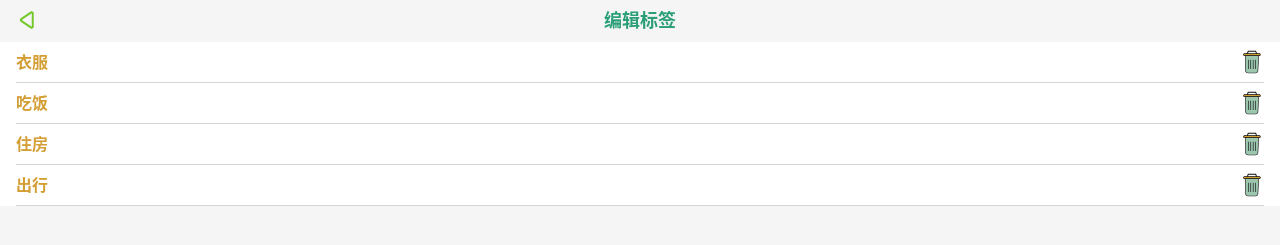
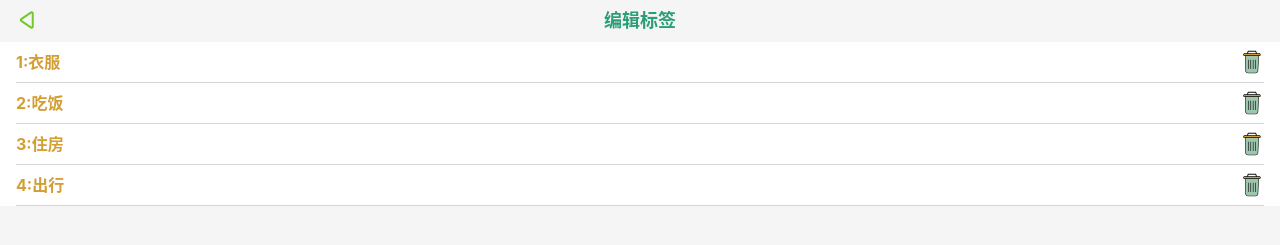
Before and after one commit to yichang8421/BitByBiter, a React app: page /#/edit in a window 1280 px wide. Shown: the top 245 px of the page. Built offline with nearby package versions, Linux system fonts and the light colour scheme.

Commit message:
添加 defaultTags，防止 Tags 多次初始化

```diff
--- a/src/App.tsx
+++ b/src/App.tsx
@@ -29,7 +29,7 @@ function App() {
                     <Route exact path="/edit">
                         <TagsList/>
                     </Route>
-                    <Route exact path="/edit/:tag">
+                    <Route exact path="/edit/:id">
                         <EditTag/>
                     </Route>
                     <Redirect exact from="/" to="money"/>
--- a/src/useTags.tsx
+++ b/src/useTags.tsx
@@ -1,13 +1,15 @@
 import {useState} from "react";
 import {createId} from "lib/createId";
 
+const defaultTags = [
+    {id: createId(), name: "衣服"},
+    {id: createId(), name: "吃饭"},
+    {id: createId(), name: "住房"},
+    {id: createId(), name: "出行"}
+];
+
 const useTags = () => {
-    const [tags, setTags] = useState<{ id: number; name: string }[]>([
-        {id: createId(), name: "衣服"},
-        {id: createId(), name: "吃饭"},
-        {id: createId(), name: "住房"},
-        {id: createId(), name: "出行"}
-    ]);
+    const [tags, setTags] = useState<{ id: number; name: string }[]>(defaultTags);
     return {tags, setTags};
 };
 
--- a/src/views/component/EditTags/TagsList.tsx
+++ b/src/views/component/EditTags/TagsList.tsx
@@ -84,8 +84,8 @@ const TagsList = () => {
             <TagList>
                 {tags.map(tag =>
                     <li key={tag.id}>
-                        <Link to={"/edit/" + tag}>
-                            <span>{tag.name}</span>
+                        <Link to={"/edit/" + tag.id}>
+                            <span>{tag.id}:{tag.name}</span>
                         </Link>
                         <Icon name={"delete"}/>
                     </li>
```
